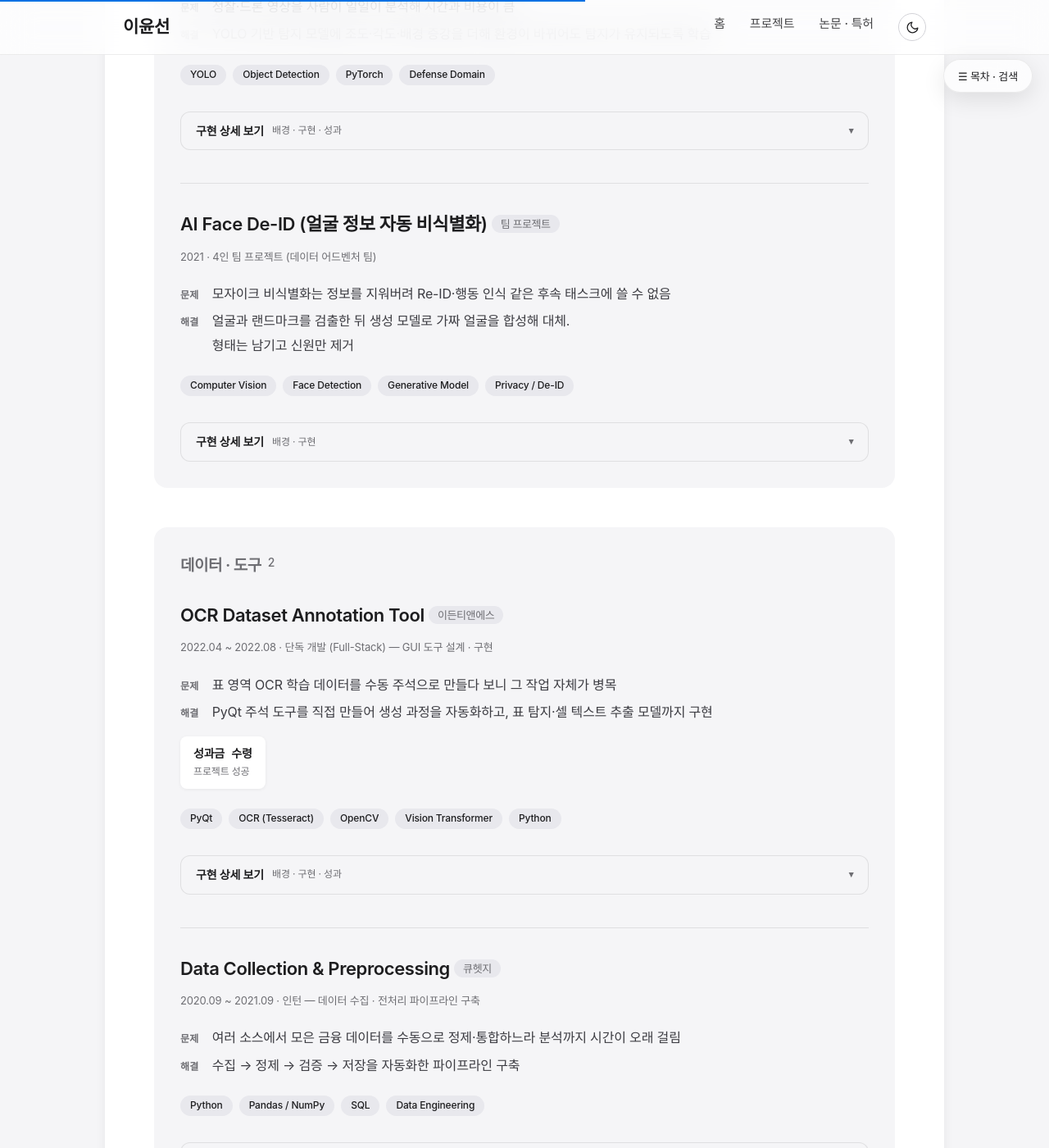
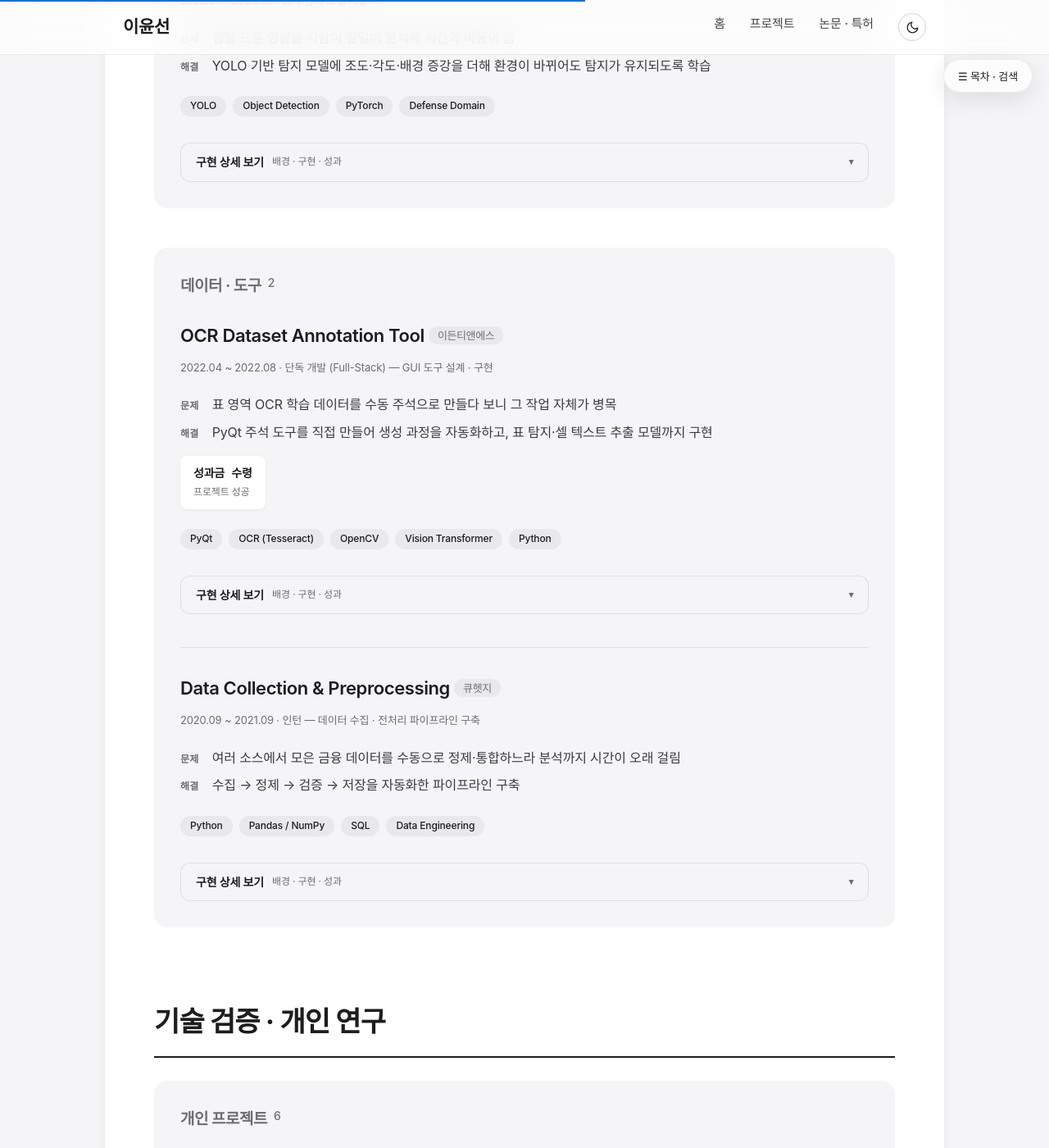
Before and after one commit to ckc5800/ckc5800.github.io, a Jekyll site: the page built from projects.html, in a window 1280 px wide and 1400 px high, scrolled down 4770 px. Shown: the whole window at 82% size. Built offline with Jekyll 4.4.1, drawn with Linux system fonts in a browser that asks for light colours; some web fonts are replaced; some of the changed text lies outside the part shown.

Commit message:
Face De-ID를 실무에서 대외 활동으로 재분류
본인 지적. Face De-ID는 2021년 4인 팀 프로젝트(데이터 어드벤처 팀)로
회사 업무가 아닌데 '실무 경력 > 모델 개발·연구'에 들어가 있었음.
심전도 데이톤과 같은 성격.

기술 검증·개인 연구 섹션에 '대회 · 대외 팀 프로젝트' 그룹을 만들어
Face De-ID와 심전도를 함께 묶음. GitHub 저장소가 있는 개인 프로젝트
6개와도 성격이 달라 분리.

실무 경력 11 / 개인 연구 8 로 정정 (이전 12 / 7).

Co-Authored-By: Claude Fable 5 <noreply@anthropic.com>

```diff
--- a/projects.html
+++ b/projects.html
@@ -28,7 +28,6 @@ title: 프로젝트
         <a href="#seg3d">3D Segmentation</a>
         <a href="#latent">생성모델 연구</a>
         <a href="#tank">전차 탐지</a>
-        <a href="#deid">Face De-ID</a>
     </div>
     <div class="side-nav-group">
         <div class="side-nav-label">데이터 · 도구</div>
@@ -43,6 +42,10 @@ title: 프로젝트
         <a href="#visual">멀티모달 상품 검색</a>
         <a href="#forecast">수요 예측</a>
         <a href="#mcp">MCP Server</a>
+    </div>
+    <div class="side-nav-group">
+        <div class="side-nav-label">대회 · 대외 팀 프로젝트</div>
+        <a href="#deid">Face De-ID</a>
         <a href="#ecg">심전도 진단</a>
     </div>
 </nav>
@@ -65,7 +68,6 @@ title: 프로젝트
             <a class="toc-link" href="#seg3d">3D Segmentation</a>
             <a class="toc-link" href="#latent">생성모델 연구</a>
             <a class="toc-link" href="#tank">전차 탐지</a>
-            <a class="toc-link" href="#deid">Face De-ID</a>
         </div>
     </div>
     <div>
@@ -84,10 +86,18 @@ title: 프로젝트
             <a class="toc-link" href="#visual">멀티모달 상품 검색</a>
             <a class="toc-link" href="#forecast">수요 예측</a>
             <a class="toc-link" href="#mcp">MCP Server</a>
+        </div>
+    </div>
+    <div>
+        <div class="toc-label">대회 · 대외 팀 프로젝트</div>
+        <div class="toc-links">
+            <a class="toc-link" href="#deid">Face De-ID</a>
             <a class="toc-link" href="#ecg">심전도 진단</a>
         </div>
     </div>
 </div>
+
+<h2 class="section-title">실무 경력</h2>
 
 <h2 class="section-title">실무 경력</h2>
 
@@ -419,7 +429,7 @@ title: 프로젝트
 </section>
 
 <section class="group">
-<h2 class="group-title" id="g-model">모델 개발 · 연구<span class="group-count">6</span></h2>
+<h2 class="group-title" id="g-model">모델 개발 · 연구<span class="group-count">5</span></h2>
 
 <div class="project">
     <h3 id="diarization">Speaker Diarization with Pyannote <span class="badge">MiCo AI</span></h3>
@@ -625,38 +635,6 @@ title: 프로젝트
     </details>
 </div>
 
-<hr class="rule-sub">
-
-<div class="project">
-    <h3 id="deid">AI Face De-ID (얼굴 정보 자동 비식별화) <span class="badge">팀 프로젝트</span></h3>
-    <p class="project-meta">2021 · 4인 팀 프로젝트 (데이터 어드벤처 팀)</p>
-    <dl class="ps">
-        <dt>문제</dt><dd>모자이크 비식별화는 정보를 지워버려 Re-ID·행동 인식 같은 후속 태스크에 쓸 수 없음</dd>
-        <dt>해결</dt><dd><span class="sentence">얼굴과 랜드마크를 검출한 뒤 생성 모델로 가짜 얼굴을 합성해 대체.</span><span class="sentence">형태는 남기고 신원만 제거</span></dd>
-    </dl>
-    <div class="tech-tags">
-        <span class="tech-tag">Computer Vision</span>
-        <span class="tech-tag">Face Detection</span>
-        <span class="tech-tag">Generative Model</span>
-        <span class="tech-tag">Privacy / De-ID</span>
-    </div>
-    <details>
-        <summary><span class="sum-text">구현 상세 보기</span><span class="sum-hint">배경 · 구현</span><span class="sum-close">AI Face De-ID (얼굴 정보 자동 비식별화) — 접기</span></summary>
-        <div class="detail-body">
-<h4 class="detail-head">배경</h4>
-    <p><span class="sentence">공공 데이터 비식별화에 쓰이는 모자이크 처리는 원본 데이터의 정보 손실을 일으켜, Re-ID·행동 인식 등 얼굴 데이터가 필요한 후속 태스크에 활용하기 어려움.</span><span class="sentence">이를 해결하기 위해 <strong>AI로 생성한 가짜 얼굴로 원본 얼굴을 대체</strong>하는 비식별화 기법을 제안.</span></p>
-
-    <h4 class="detail-head">구현</h4>
-    <p>거리 영상에서 보행자 얼굴 영역 검출 및 랜드마크 검출 → 생성 모델 기반 가짜 얼굴 합성으로 정보 손실을 최소화하면서 개인정보를 보호하는 라벨링 파이프라인.</p>
-
-    <div class="shot-grid">
-        <img class="shot" src="/assets/images/deid-overview.png" alt="Face De-ID 개요">
-        <img class="shot" src="/assets/images/deid-result.png" alt="Face Detection 결과">
-    </div>
-        </div>
-    </details>
-</div>
-
 </section>
 
 <section class="group">
@@ -740,7 +718,7 @@ title: 프로젝트
 <h2 class="section-title">기술 검증 · 개인 연구</h2>
 
 <section class="group">
-<h2 class="group-title" id="g-personal">개인 프로젝트<span class="group-count">7</span></h2>
+<h2 class="group-title" id="g-personal">개인 프로젝트<span class="group-count">6</span></h2>
 
 <div class="project">
     <h3 id="llmbench">llm-bench <span class="badge">개인 프로젝트</span></h3>
@@ -1039,6 +1017,41 @@ title: 프로젝트
     </ul>
 
     <p class="repo-link"><a href="https://github.com/ckc5800/portfolio-mcp" target="_blank">GitHub 저장소</a></p>
+        </div>
+    </details>
+</div>
+
+</section>
+
+<section class="group">
+<h2 class="group-title" id="g-extern">대회 · 대외 팀 프로젝트<span class="group-count">2</span></h2>
+
+<div class="project">
+    <h3 id="deid">AI Face De-ID (얼굴 정보 자동 비식별화) <span class="badge">팀 프로젝트</span></h3>
+    <p class="project-meta">2021 · 4인 팀 프로젝트 (데이터 어드벤처 팀)</p>
+    <dl class="ps">
+        <dt>문제</dt><dd>모자이크 비식별화는 정보를 지워버려 Re-ID·행동 인식 같은 후속 태스크에 쓸 수 없음</dd>
+        <dt>해결</dt><dd><span class="sentence">얼굴과 랜드마크를 검출한 뒤 생성 모델로 가짜 얼굴을 합성해 대체.</span><span class="sentence">형태는 남기고 신원만 제거</span></dd>
+    </dl>
+    <div class="tech-tags">
+        <span class="tech-tag">Computer Vision</span>
+        <span class="tech-tag">Face Detection</span>
+        <span class="tech-tag">Generative Model</span>
+        <span class="tech-tag">Privacy / De-ID</span>
+    </div>
+    <details>
+        <summary><span class="sum-text">구현 상세 보기</span><span class="sum-hint">배경 · 구현</span><span class="sum-close">AI Face De-ID (얼굴 정보 자동 비식별화) — 접기</span></summary>
+        <div class="detail-body">
+<h4 class="detail-head">배경</h4>
+    <p><span class="sentence">공공 데이터 비식별화에 쓰이는 모자이크 처리는 원본 데이터의 정보 손실을 일으켜, Re-ID·행동 인식 등 얼굴 데이터가 필요한 후속 태스크에 활용하기 어려움.</span><span class="sentence">이를 해결하기 위해 <strong>AI로 생성한 가짜 얼굴로 원본 얼굴을 대체</strong>하는 비식별화 기법을 제안.</span></p>
+
+    <h4 class="detail-head">구현</h4>
+    <p>거리 영상에서 보행자 얼굴 영역 검출 및 랜드마크 검출 → 생성 모델 기반 가짜 얼굴 합성으로 정보 손실을 최소화하면서 개인정보를 보호하는 라벨링 파이프라인.</p>
+
+    <div class="shot-grid">
+        <img class="shot" src="/assets/images/deid-overview.png" alt="Face De-ID 개요">
+        <img class="shot" src="/assets/images/deid-result.png" alt="Face Detection 결과">
+    </div>
         </div>
     </details>
 </div>
```
